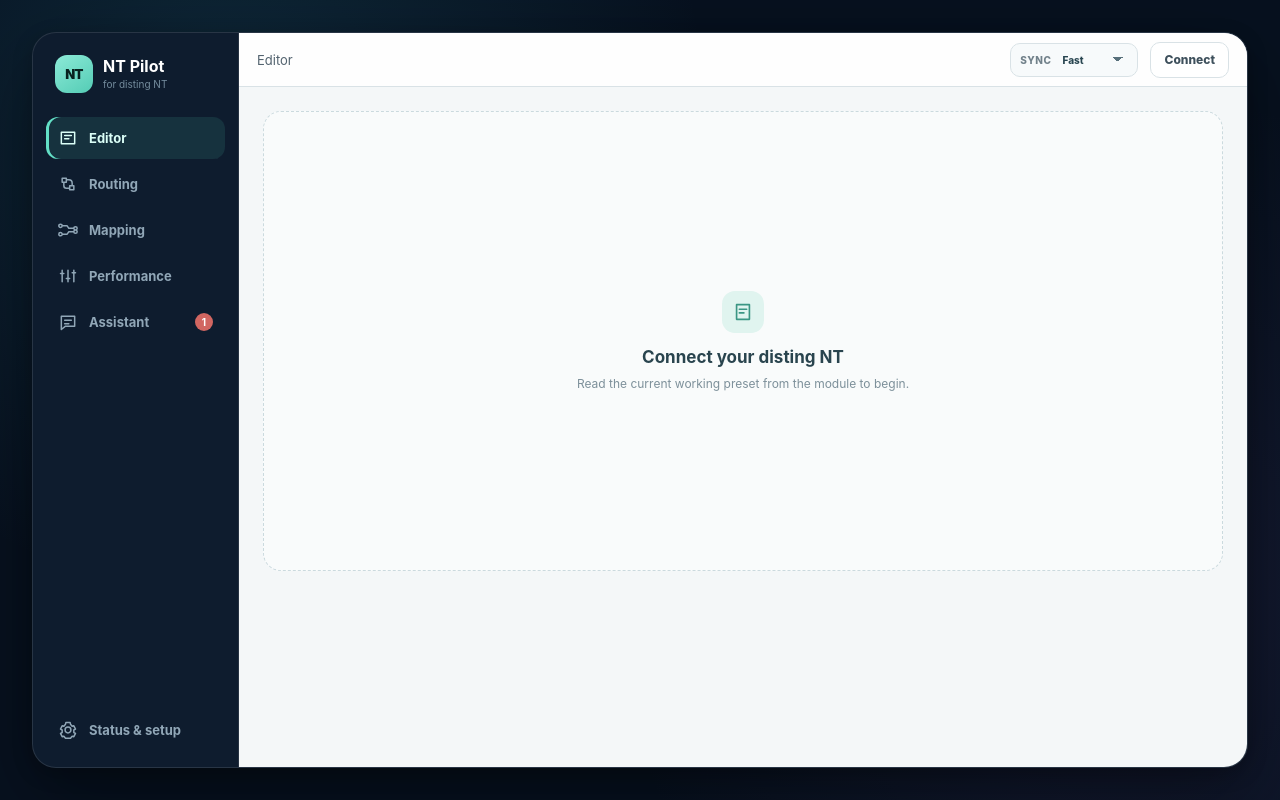
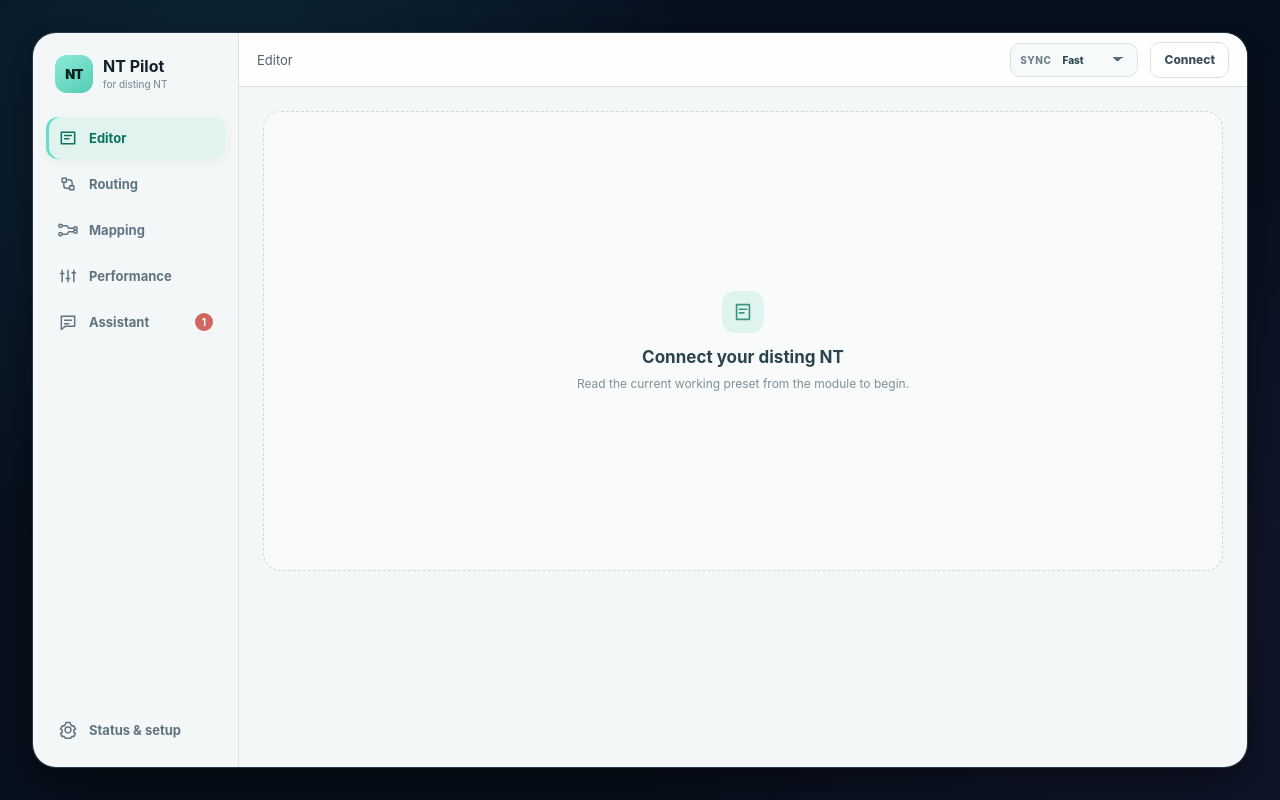
Before and after one commit to nymphnerds/ntpilot, a plain HTML site: page index.html in a window 1280 px wide. Drawn offline with Linux system fonts and the light colour scheme.

Commit message:
Match the sidebar to the light NT Pilot interface

```diff
--- a/index.html
+++ b/index.html
@@ -5,7 +5,7 @@
   <meta name="viewport" content="width=device-width, initial-scale=1, viewport-fit=cover">
   <meta name="color-scheme" content="dark light">
   <title>NT Pilot</title>
-  <link rel="stylesheet" href="styles.css?v=20260925-90">
+  <link rel="stylesheet" href="styles.css?v=20260925-91">
 </head>
 <body>
   <main class="stage">
--- a/styles.css
+++ b/styles.css
@@ -75,17 +75,17 @@
 .sidebar-compact .nav-badge { position: absolute; margin: 0 0 21px 22px; }
 .sidebar-compact .settings-link { position: relative; }
 
-.app-sidebar { padding: 22px 13px 16px; display: flex; flex-direction: column; color: #bfd0da; border-right: 1px solid var(--line-dark); min-width: 0; }
+.app-sidebar { padding: 22px 13px 16px; display: flex; flex-direction: column; color: #53636f; border-right: 1px solid var(--line); min-width: 0; background: var(--surface); }
 .app-mark { display: flex; align-items: center; gap: 10px; padding: 0 9px 24px; }
 .mark-glyph { width: 38px; height: 38px; border-radius: 12px; display: grid; place-items: center; color: #08221f; background: linear-gradient(145deg, #8cead7, #54ccb5); font-weight: 900; font-size: 13px; letter-spacing: -.05em; }
 .mark-copy { display: flex; flex-direction: column; line-height: 1.05; }
-.mark-copy strong { color: white; font-size: 16px; }
-.mark-copy small { color: #758d9e; font-size: 10px; margin-top: 4px; }
+.mark-copy strong { color: var(--ink); font-size: 16px; }
+.mark-copy small { color: #71838e; font-size: 10px; margin-top: 4px; }
 .primary-nav { display: flex; flex-direction: column; gap: 4px; }
-.nav-item { width: 100%; display: flex; align-items: center; gap: 11px; border: 0; border-radius: 12px; padding: 11px 12px; color: #91a7b7; background: transparent; text-align: left; font-weight: 700; font-size: 13px; }
+.nav-item { width: 100%; display: flex; align-items: center; gap: 11px; border: 0; border-radius: 12px; padding: 11px 12px; color: #607480; background: transparent; text-align: left; font-weight: 700; font-size: 13px; }
 .nav-item svg { width: 20px; height: 20px; flex: 0 0 auto; }
-.nav-item:hover { color: #deebf1; background: rgba(255,255,255,.045); }
-.nav-item.active { color: #dbfff7; background: rgba(84,204,181,.12); box-shadow: inset 3px 0 var(--mint); }
+.nav-item:hover { color: var(--ink); background: rgba(255,255,255,.74); }
+.nav-item.active { color: #0b715f; background: #e1f3ee; box-shadow: inset 3px 0 var(--mint), 0 3px 12px rgba(35,60,70,.06); }
 .nav-badge { margin-left: auto; min-width: 18px; height: 18px; padding: 0 5px; border-radius: 10px; display: grid; place-items: center; background: #d16661; color: white; font-size: 10px; }
 .settings-link { margin-top: auto; }
 
```
